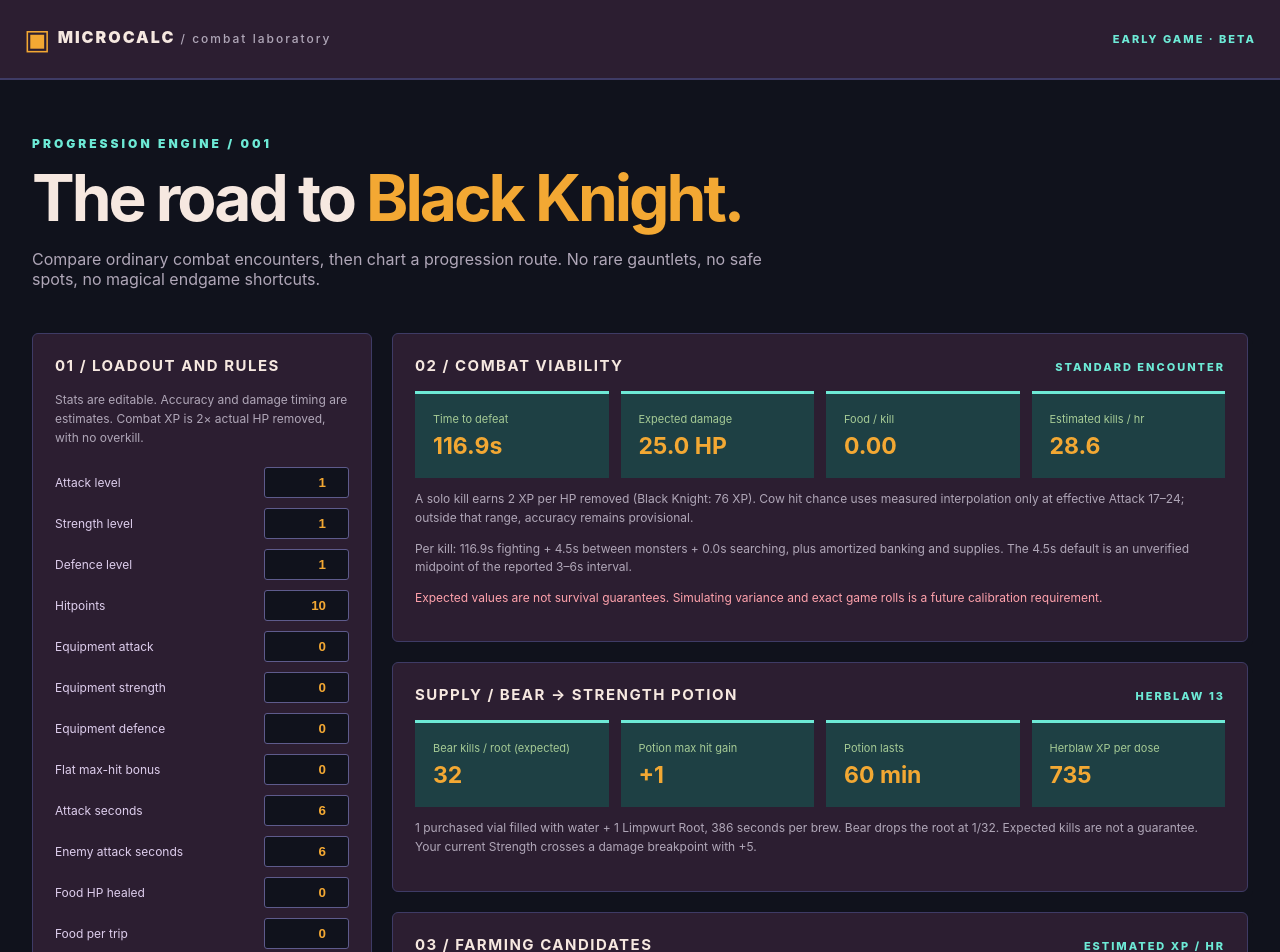
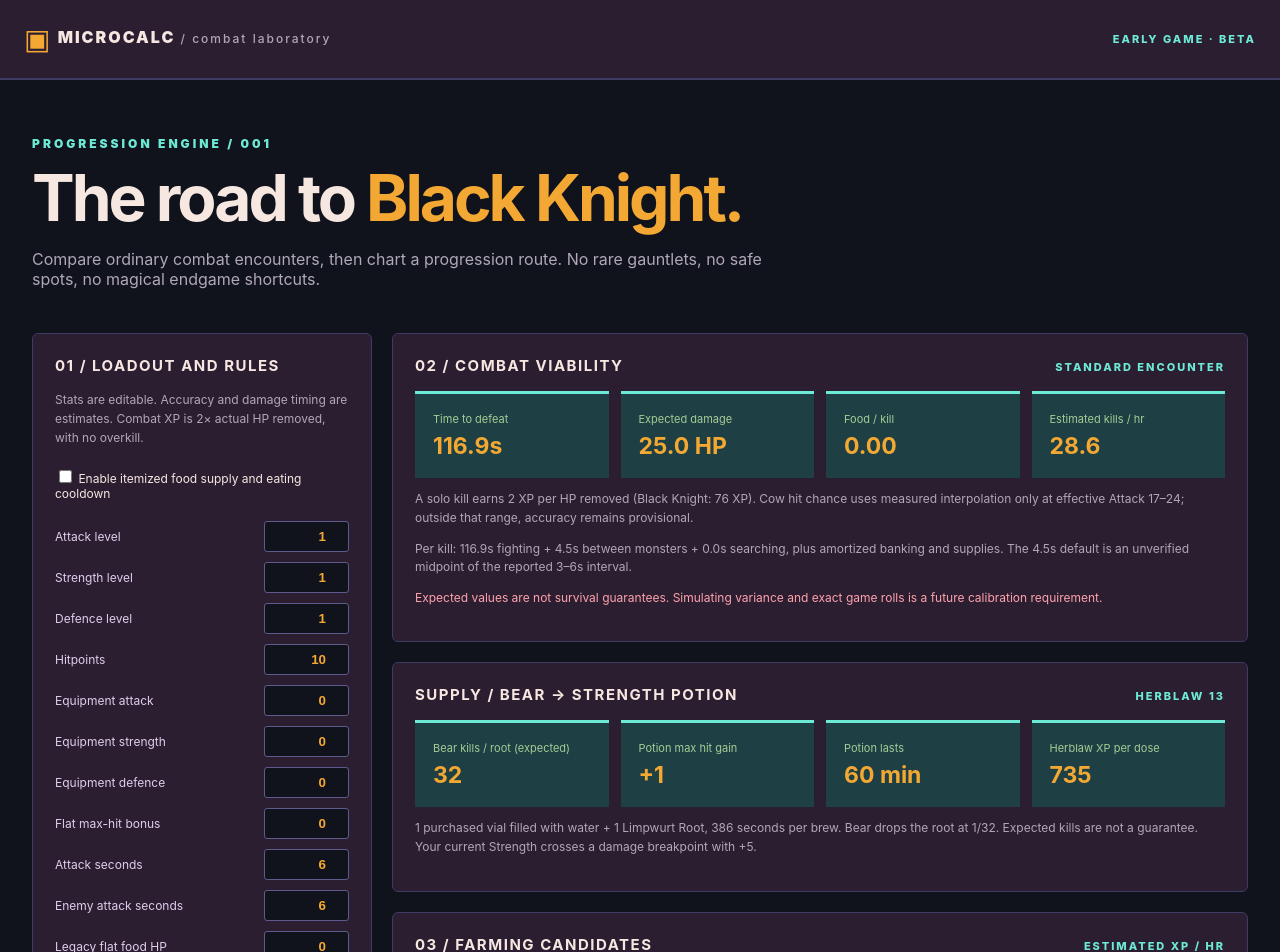
Before and after one commit to meleneth/microcalc, a Vue app: page / in a window 1280 px wide. Shown: the top 952 px of the page. Built offline with nearby package versions, Linux system fonts and the light colour scheme.

Commit message:
Integrate food acquisition and eating cooldown into combat rate calculation

```diff
--- a/src/App.vue
+++ b/src/App.vue
@@ -3,6 +3,7 @@ import { computed } from "vue";
 import { usePlanner } from "./stores/planner.js";
 import { sources } from "./data.js";
 import { strengthPotionValue, strengthPotionDependency } from "./progression.js";
+import { foods } from "./foods.js";
 const store=usePlanner();
 const fmt=n=>Number.isFinite(n)?Math.round(n).toLocaleString():"—";
 const hours=s=>Number.isFinite(s)?(s/3600).toFixed(1):"—";
@@ -14,7 +15,7 @@ const inputs=[
  ["hitpoints","Hitpoints",1,999],["attackBonus","Equipment attack",0,500],["strengthBonus","Equipment strength",0,500],
  ["defenseBonus","Equipment defence",0,500],["damageBonus","Flat max-hit bonus",0,100],
  ["cooldown","Attack seconds",0.5,60],["enemyCooldown","Enemy attack seconds",0.5,60],
- ["foodHeal","Food HP healed",0,100],["foodCount","Food per trip",0,100],["regenPerSecond","Passive HP / second",0,10],
+ ["foodHeal","Legacy flat food HP",0,100],["foodCount","Food per trip",0,100],["foodRecoveryBonus","Bonus healing per food",0,100],["foodSupplySeconds","Acquire + cook seconds / food",0,3600],["foodCooldownSeconds","Eating cooldown (unverified)",0,120],["eatActionSeconds","Time spent eating",0,120],["regenPerSecond","Passive HP / second",0,10],
  ["respawnDelaySeconds","Between-monster delay (estimated)",0,60],["searchSeconds","Loot/search seconds / kill",0,600],["bankSeconds","Bank round-trip seconds",0,3600],["killsPerBank","Kills per bank trip",1,1000],
  ["foodRestockSeconds","Food restock seconds / unit",0,600]
 ];
@@ -25,12 +26,16 @@ const inputs=[
   <section class="intro"><p class="eyebrow">PROGRESSION ENGINE / 001</p><h1>The road to <span>Black Knight.</span></h1><p>Compare ordinary combat encounters, then chart a progression route. No rare gauntlets, no safe spots, no magical endgame shortcuts.</p></section>
   <div class="layout">
    <aside class="panel"><h2>01 / Loadout and rules</h2><p class="note">Stats are editable. Accuracy and damage timing are estimates. Combat XP is 2× actual HP removed, with no overkill.</p>
-    <div class="inputs"><label v-for="[key,label,min,max] in inputs" :key="key"><span>{{label}}</span><input type="number" :min="min" :max="max" :step="key==='cooldown'||key==='enemyCooldown'||key==='regenPerSecond'||key==='respawnDelaySeconds'?0.1:1" v-model.number="store.settings[key]" /></label></div>
+    <label class="toggle"><input type="checkbox" v-model="store.settings.useFoodEconomy"/> Enable itemized food supply and eating cooldown</label>
+    <label v-if="store.settings.useFoodEconomy" class="toggle">Food type <select v-model="store.settings.foodId"><option v-for="food in foods" :key="food.id" :value="food.id">{{food.id}} ({{food.heal}} HP)</option></select></label>
+    <label v-if="store.settings.useFoodEconomy" class="toggle">Cooldown behavior <select v-model="store.settings.foodCooldownMode"><option value="blocking">Blocks progression</option><option value="cooldown-overlap">Overlaps combat</option></select></label>
+    <div class="inputs"><label v-for="[key,label,min,max] in inputs" :key="key"><span>{{label}}</span><input type="number" :min="min" :max="max" :step="key==='cooldown'||key==='enemyCooldown'||key==='regenPerSecond'||key==='respawnDelaySeconds'||key==='foodCooldownSeconds'||key==='eatActionSeconds'?0.1:1" v-model.number="store.settings[key]" /></label></div>
     <label class="toggle"><input type="checkbox" v-model="store.settings.allowBlackKnight"/> Include Black Knight in training choices</label>
    </aside>
    <main class="results">
     <section class="panel"><div class="section-head"><h2>02 / Combat viability</h2><span class="tag">STANDARD ENCOUNTER</span></div>
       <div class="metrics"><div><small>Time to defeat</small><strong>{{knight.ttk.toFixed(1)}}s</strong></div><div><small>Expected damage</small><strong>{{knight.expectedDamage.toFixed(1)}} HP</strong></div><div><small>Food / kill</small><strong>{{knight.foodNeeded.toFixed(2)}}</strong></div><div><small>Estimated kills / hr</small><strong>{{knight.killsPerHour.toFixed(1)}}</strong></div></div>
+      <p v-if="knight.foodEconomy" class="note">Food: {{knight.foodEconomy.foodId}} ({{knight.foodEconomy.heal}} effective HP), {{knight.foodEconomy.foodSecondsPerKill.toFixed(1)}}s supply time and {{knight.foodEconomy.eatSecondsPerKill.toFixed(1)}}s eating overhead per estimated kill. Cooldown overlap remains unverified.</p>
       <p class="note">A solo kill earns 2 XP per HP removed (Black Knight: 76 XP). Cow hit chance uses measured interpolation only at effective Attack 17–24; outside that range, accuracy remains provisional.</p>
       <p class="note">Per kill: {{knight.ttk.toFixed(1)}}s fighting + {{knight.respawnDelay.toFixed(1)}}s between monsters + {{knight.searchDelay.toFixed(1)}}s searching, plus amortized banking and supplies. The 4.5s default is an unverified midpoint of the reported 3–6s interval.</p>
       <p class="warning">Expected values are not survival guarantees. Simulating variance and exact game rolls is a future calibration requirement.</p>
```
